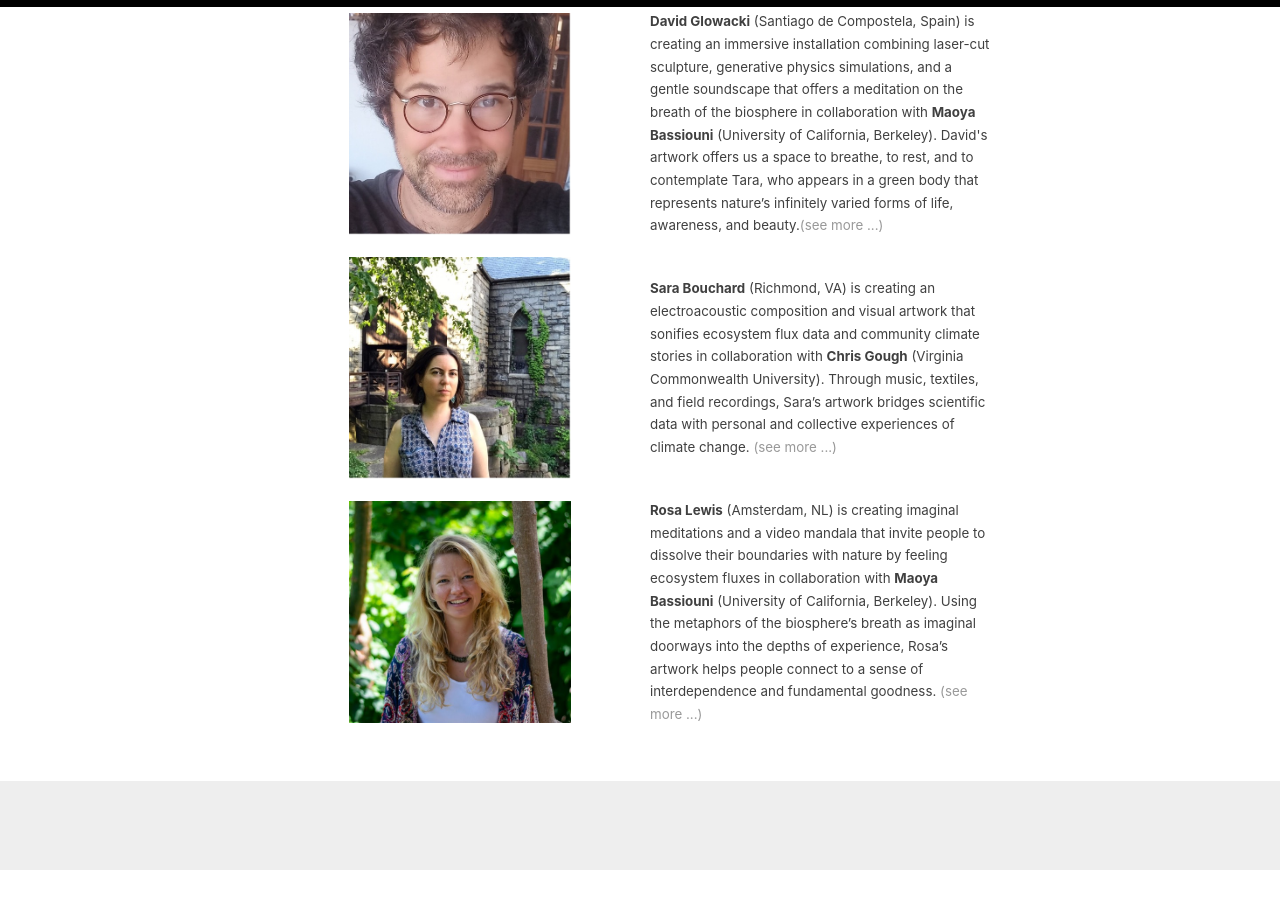
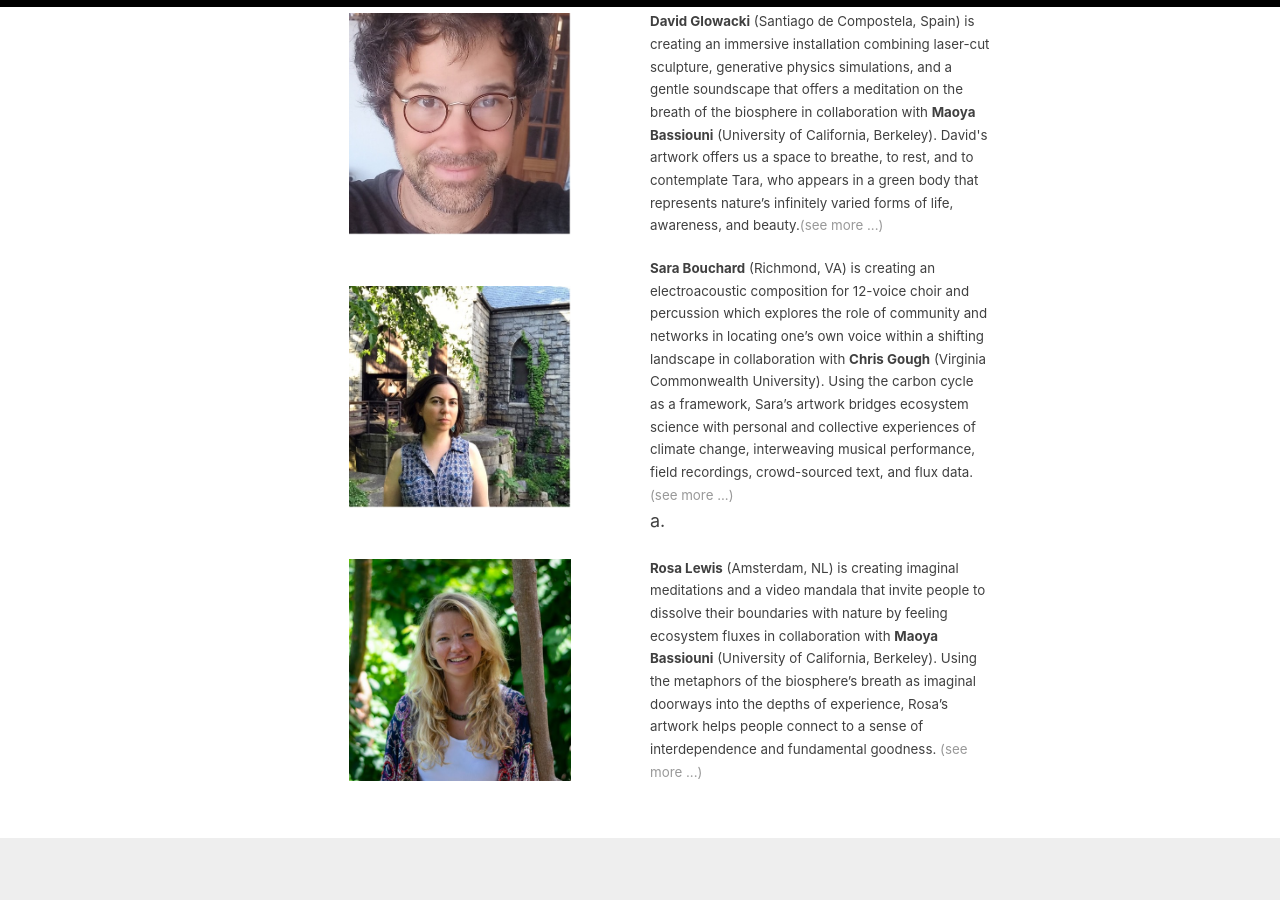
Before and after one commit to fluxnetart/fluxnetart.github.io, a Jekyll site: the page built from _pages/artists.md, in a window 1280 px wide and 900 px high, scrolled down 1043 px. Built offline with Jekyll 4.4.1, drawn with Linux system fonts in a browser that asks for light colours; before the commit the page ends 1913 px from its top, so only the background shows below that.

Commit message:
Update artists.md

```diff
--- a/_pages/artists.md
+++ b/_pages/artists.md
@@ -95,7 +95,7 @@ img {
   </div>
 
   <div class="column">
-    <figcaption><b>Sara Bouchard</b> (Richmond, VA) is creating an electroacoustic composition and visual artwork that sonifies ecosystem flux data and community climate stories in collaboration with <b>Chris Gough</b> (Virginia Commonwealth University). Through music, textiles, and field recordings, Sara’s artwork bridges scientific data with personal and collective experiences of climate change. <a href="https://fluxnetart.github.io/Sara/">(see more ...)</a></figcaption>
+    <figcaption><b>Sara Bouchard</b> (Richmond, VA) is creating an electroacoustic composition for 12-voice choir and percussion which explores the role of community and networks in locating one’s own voice within a shifting landscape in collaboration with <b>Chris Gough</b> (Virginia Commonwealth University). Using the carbon cycle as a framework, Sara’s artwork bridges ecosystem science with personal and collective experiences of climate change, interweaving musical performance, field recordings, crowd-sourced text, and flux data. <a href="https://fluxnetart.github.io/Sara/">(see more ...)</a></figcaption>a.
   </div>
 </div>
 
```
